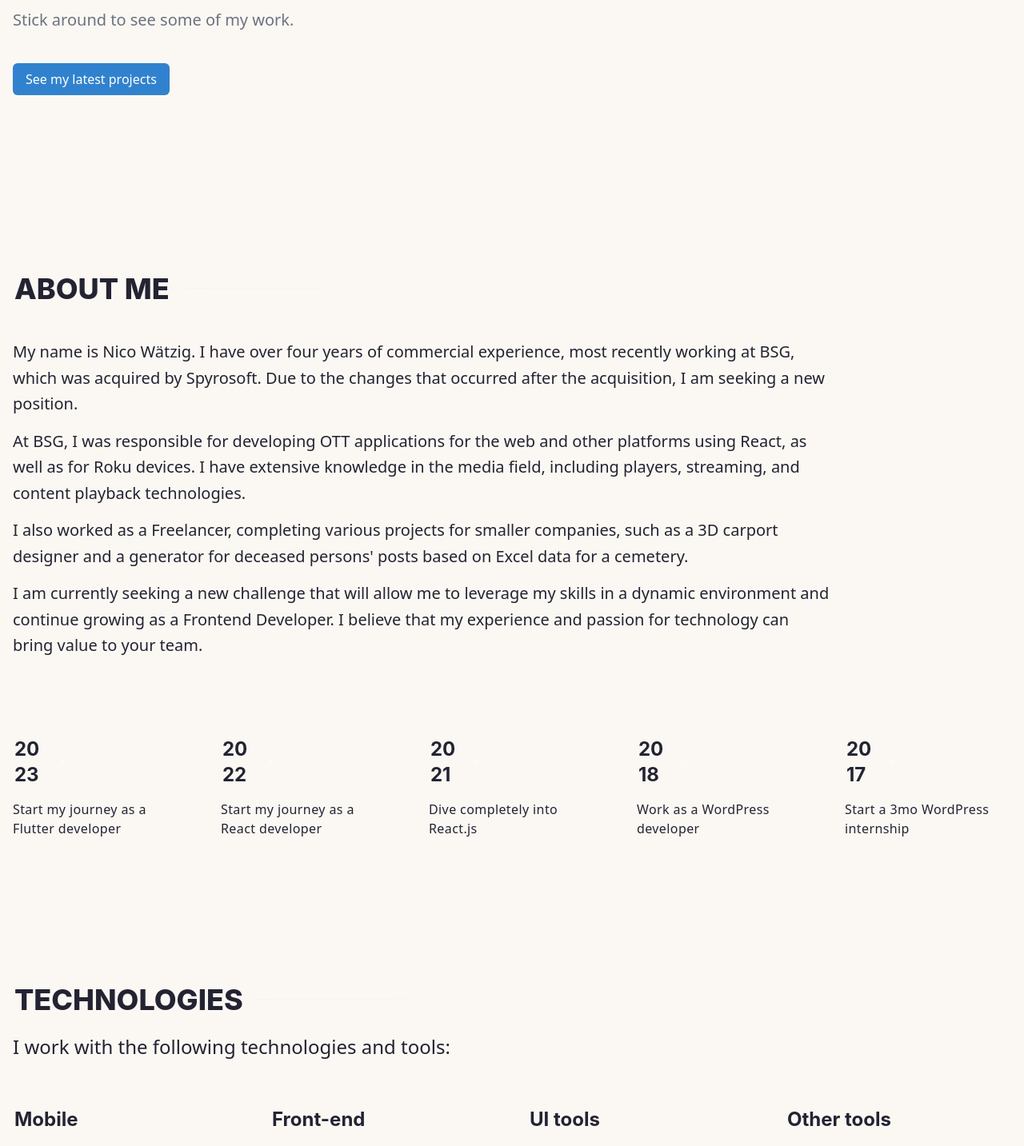
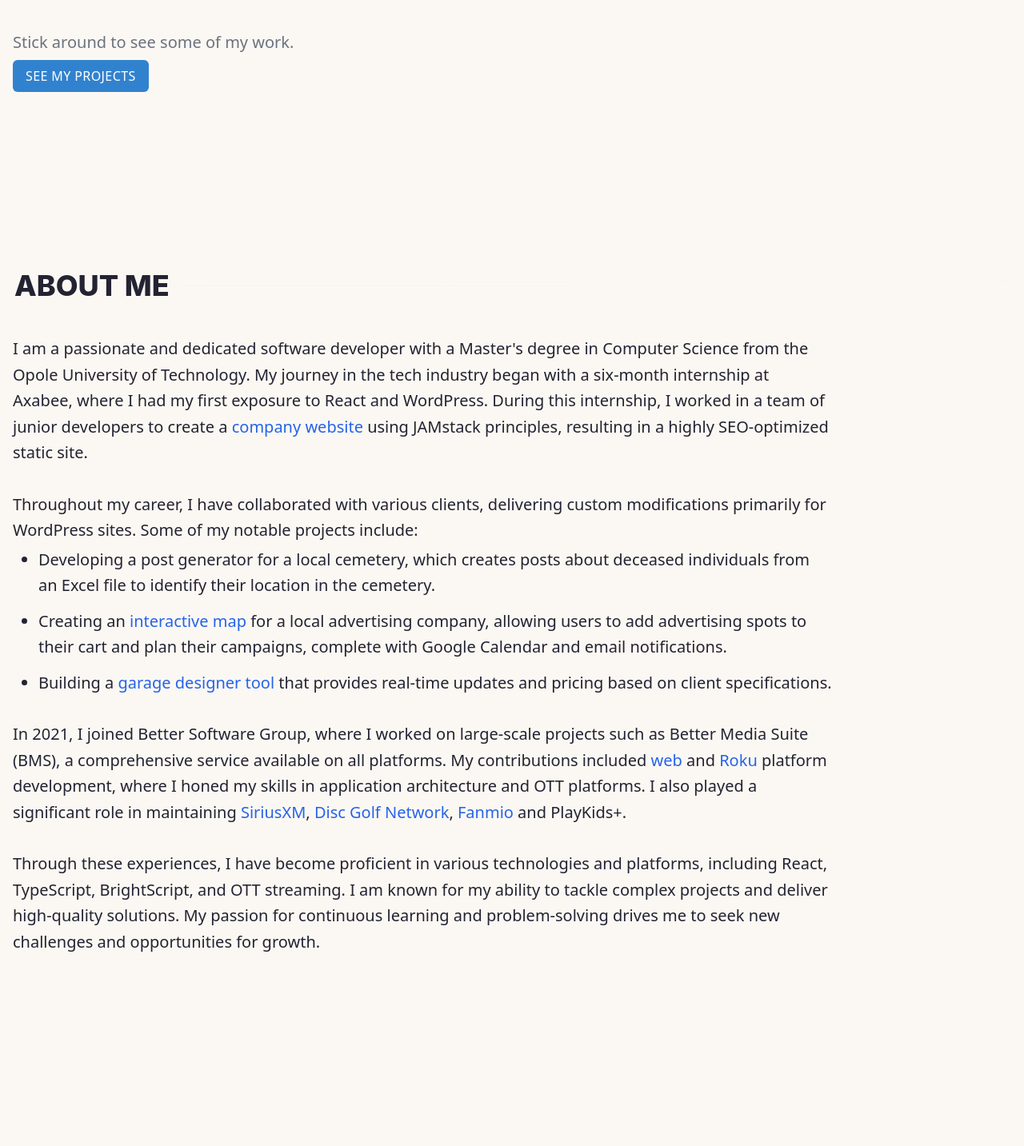
Before and after one commit to Nico2d/nico-watzig-portfolio, a Next.js app: page / in a window 1280 px wide. Shown: the part 449-1882 px from the top of the page at 80% size. Built offline with nearby package versions, Linux system fonts and the light colour scheme.

Commit message:
feat: update About me

```diff
--- a/src/components/sections/about/index.tsx
+++ b/src/components/sections/about/index.tsx
@@ -2,6 +2,7 @@ import { useRef } from 'react'
 import { LazyMotion, domAnimation, useInView } from 'framer-motion'
 import { TimeLine } from './TimeLine'
 import { HeadingDivider } from '../../HeadingDivider'
+import Link from 'next/link'
 
 export function AboutSection() {
 	const ref = useRef(null)
@@ -15,7 +16,7 @@ export function AboutSection() {
 					<div
 						tabIndex={0}
 						ref={ref}
-						className="text-xl font-light leading-relaxed"
+						className="text-xl font-light leading-relaxed space-y-8"
 						style={{
 							transform: isInView ? 'none' : 'translateX(-200px)',
 							opacity: isInView ? 1 : 0,
@@ -24,40 +25,95 @@ export function AboutSection() {
 						}}
 					>
 						<p>
-							My name is Nico Wätzig. I have over four years of
-							commercial experience, most recently working at BSG,
-							which was acquired by Spyrosoft. Due to the changes
-							that occurred after the acquisition, I am seeking a
-							new position.
+							I am a passionate and dedicated software developer
+							with a Master's degree in Computer Science from the
+							Opole University of Technology. My journey in the
+							tech industry began with a six-month internship at
+							Axabee, where I had my first exposure to React and
+							WordPress. During this internship, I worked in a
+							team of junior developers to create a{' '}
+							<StyledLink project="axabee">
+								company website
+							</StyledLink>{' '}
+							using JAMstack principles, resulting in a highly
+							SEO-optimized static site.
 						</p>
 
-						<p className="my-3.5">
-							At BSG, I was responsible for developing OTT
-							applications for the web and other platforms using
-							React, as well as for Roku devices. I have extensive
-							knowledge in the media field, including players,
-							streaming, and content playback technologies.
+						<div>
+							<p>
+								Throughout my career, I have collaborated with
+								various clients, delivering custom modifications
+								primarily for WordPress sites. Some of my
+								notable projects include:
+							</p>
+							<ul className="list-disc ml-8 mt-1 space-y-3">
+								<li>
+									Developing a post generator for a local
+									cemetery, which creates posts about deceased
+									individuals from an Excel file to identify
+									their location in the cemetery.
+								</li>
+								<li>
+									Creating an{' '}
+									<StyledLink project="inteligentne-reklamy">
+										interactive map
+									</StyledLink>{' '}
+									for a local advertising company, allowing
+									users to add advertising spots to their cart
+									and plan their campaigns, complete with
+									Google Calendar and email notifications.
+								</li>
+								<li>
+									Building a{' '}
+									<StyledLink project="prime-garage">
+										garage designer tool
+									</StyledLink>{' '}
+									that provides real-time updates and pricing
+									based on client specifications.
+								</li>
+							</ul>
+						</div>
+
+						<p>
+							In 2021, I joined Better Software Group, where I
+							worked on large-scale projects such as Better Media
+							Suite (BMS), a comprehensive service available on
+							all platforms. My contributions included{' '}
+							<StyledLink project="the-better">web</StyledLink>{' '}
+							and <StyledLink project="bms-roku">Roku</StyledLink>{' '}
+							platform development, where I honed my skills in
+							application architecture and OTT platforms. I also
+							played a significant role in maintaining{' '}
+							<StyledLink project="siriusxm">SiriusXM</StyledLink>
+							,{' '}
+							<StyledLink project="disc-golf-network">
+								Disc Golf Network
+							</StyledLink>
+							, <StyledLink project="fanmio">Fanmio</StyledLink>{' '}
+							and PlayKids+.
 						</p>
-
-						<p className="my-3.5">
-							I also worked as a Freelancer, completing various
-							projects for smaller companies, such as a 3D carport
-							designer and a generator for deceased persons' posts
-							based on Excel data for a cemetery.
-						</p>
-
-						<p className="my-3.5">
-							I am currently seeking a new challenge that will
-							allow me to leverage my skills in a dynamic
-							environment and continue growing as a Frontend
-							Developer. I believe that my experience and passion
-							for technology can bring value to your team.
+						<p>
+							Through these experiences, I have become proficient
+							in various technologies and platforms, including
+							React, TypeScript, BrightScript, and OTT streaming.
+							I am known for my ability to tackle complex projects
+							and deliver high-quality solutions. My passion for
+							continuous learning and problem-solving drives me to
+							seek new challenges and opportunities for growth.
 						</p>
 					</div>
 				</div>
-
-				<TimeLine />
 			</section>
 		</LazyMotion>
 	)
 }
+
+const StyledLink = ({ project, children }) => {
+	return (
+		<Link className="custom-link" href={`/projects/${project}`}>
+			{/* {` ${text} `} */}
+
+			{children}
+		</Link>
+	)
+}
--- a/src/components/sections/introduction/index.tsx
+++ b/src/components/sections/introduction/index.tsx
@@ -9,23 +9,21 @@ export function WelcomeSection() {
 
 	let [count, setCount] = useState(0)
 	const [text] = useState([
-		'build Flutter apps for Android/iOS',
-		'convert design into modern UI',
-		'build interactive UI using React',
-		'develop websites using Next.js',
-
-		"Freelancer",
-		"React Developer",
-		"Wordpress developer",
-		"Software developer",
-
+		'convert design into modern UI.',
+		'bring flexibility and expertise from years of freelancing.',
+		'specialize in responsive, interactive React applications.',
+		'craft custom WordPress websites for your needs.',
+		'adapt to diverse tools for optimal solutions.',
+		'specialize in OTT platform development.',
+		'develop maintainable software with clean code principles.',
+		'am an Agile Software Developer.',
 	])
 
 	useEffect(() => {
 		let interval = setInterval(() => {
 			setCount(count + 1)
 
-			if (count === 3) {
+			if (count === text.length - 1) {
 				setCount(0)
 			}
 		}, 2000)
@@ -52,7 +50,7 @@ export function WelcomeSection() {
 							}}
 						>
 							<p>
-								Hi, I&apos;m <mark>Nico Wätzig</mark> a{' '}
+								Hi, I&apos;m <mark>Nico Wätzig</mark> a
 								passionate <mark>software developer.</mark>
 							</p>
 						</h1>
@@ -74,16 +72,7 @@ export function WelcomeSection() {
 								<span
 									className="absolute flex flex-col transition-all duration-500 ease-in-expo"
 									style={{
-										top:
-											count === 0
-												? '0'
-												: count === 1
-												? '-100%'
-												: count === 2
-												? '-200%'
-												: count === 3
-												? '-300%'
-												: '0',
+										top: count === 0 ? '0' : `-${count}00%`,
 										left: '13px',
 									}}
 								>
@@ -100,7 +89,7 @@ export function WelcomeSection() {
 						<p
 							tabIndex={0}
 							ref={ref}
-							className="mt-3 mb-10 text-gray-500 text-xl"
+							className="mt-10 mb-2 text-gray-500 text-xl"
 							style={{
 								transform: isInView
 									? 'none'
@@ -124,18 +113,15 @@ export function WelcomeSection() {
 							}}
 						>
 							<Link
-								href="#projects"
-								// onClick={onClick}
+								href="/projects"
 								tabIndex={0}
-								className="btn"
+								className="btn tracking-wide"
 								aria-label="Latest projects"
 							>
-								See my latest projects
+								SEE MY PROJECTS
 							</Link>
 						</div>
 					</div>
-
-					{/* {isTabletUp && <WelcomeAnimation />} */}
 				</div>
 			</section>
 		</LazyMotion>
--- a/src/components/sections/technologies/index.tsx
+++ b/src/components/sections/technologies/index.tsx
@@ -24,7 +24,7 @@ export function TechnologiesSection() {
 							'all 0.9s cubic-bezier(0.17, 0.55, 0.55, 1) 0.5s',
 					}}
 				>
-					I work with the following technologies and tools:
+					I worked with the following technologies and tools:
 				</p>
 
 				{!!TECHNOLOGIES.length && (
--- a/src/constants/technologies.tsx
+++ b/src/constants/technologies.tsx
@@ -1,46 +1,72 @@
-import {
-	AiFillHtml5,
-	AiOutlineAntDesign,
-	AiFillGithub,
-	AiFillGitlab,
-} from 'react-icons/ai'
+import { AiFillHtml5, AiFillGithub, AiFillGitlab } from 'react-icons/ai'
 import { DiCss3, DiVisualstudio } from 'react-icons/di'
 import { IoLogoJavascript } from 'react-icons/io'
-import { FaReact, FaWordpressSimple, FaFigma, FaTrello } from 'react-icons/fa'
+import { FaReact, FaFigma } from 'react-icons/fa'
 import { BsBootstrap } from 'react-icons/bs'
 import { TbBrandNextjs, TbBrandTailwind } from 'react-icons/tb'
-import { RiFlutterFill } from 'react-icons/ri'
+import {
+	SiStrapi,
+	SiPhp,
+	SiBlender,
+	SiSwagger,
+	SiPostman,
+	SiAtlassian,
+	SiRoku,
+	SiGatsby,
+	SiWordpress,
+} from 'react-icons/si'
+import { TbBrandReactNative, TbBrandThreejs } from 'react-icons/tb'
+
+const iconSize = 32
 
 export const TECHNOLOGIES = [
 	{
-		category: 'Mobile',
-		items: [{ name: 'Flutter', icon: <RiFlutterFill size={32} /> }],
-	},
-	{
 		category: 'Front-end',
 		items: [
-			{ name: 'HTML', icon: <AiFillHtml5 size={32} /> },
-			{ name: 'CSS', icon: <DiCss3 size={32} /> },
-			{ name: 'JS', icon: <IoLogoJavascript size={32} /> },
-			{ name: 'React', icon: <FaReact size={32} /> },
-			{ name: 'Next', icon: <TbBrandNextjs size={32} /> },
-			{ name: 'Tailwind CSS', icon: <TbBrandTailwind size={32} /> },
-			{ name: 'AntD', icon: <AiOutlineAntDesign size={32} /> },
-			{ name: 'Bootstrap', icon: <BsBootstrap size={32} /> },
+			{ name: 'HTML', icon: <AiFillHtml5 size={iconSize} /> },
+			{ name: 'CSS', icon: <DiCss3 size={iconSize} /> },
+			{ name: 'JS', icon: <IoLogoJavascript size={iconSize} /> },
+			{ name: 'React', icon: <FaReact size={iconSize} /> },
+			{ name: 'Next', icon: <TbBrandNextjs size={iconSize} /> },
+			{ name: 'Tailwind CSS', icon: <TbBrandTailwind size={iconSize} /> },
+			{ name: 'Bootstrap', icon: <BsBootstrap size={iconSize} /> },
+			{ name: 'ThreeJS', icon: <TbBrandThreejs size={iconSize} /> },
+			{ name: 'Roku', icon: <SiRoku size={iconSize} /> },
+			{
+				name: 'React-Native',
+				icon: <TbBrandReactNative size={iconSize} />,
+				},
 		],
 	},
 	{
-		category: 'UI tools',
-		items: [{ name: 'Figma', icon: <FaFigma size={32} /> }],
+		category: 'Back-end',
+		items: [
+			{
+				name: 'PHP',
+				icon: <SiPhp size={iconSize} />,
+			},
+			,
+		],
+	},
+	{
+		category: 'CMS',
+		items: [
+			{ name: 'WordPress', icon: <SiWordpress size={iconSize} /> },
+			{ name: 'Strapi', icon: <SiStrapi size={iconSize} /> },
+			{ name: 'Gatsby', icon: <SiGatsby size={iconSize} /> },
+		],
 	},
 	{
 		category: 'Other tools',
 		items: [
-			{ name: 'WordPress CMS', icon: <FaWordpressSimple size={32} /> },
-			{ name: 'Trello', icon: <FaTrello size={32} /> },
-			{ name: 'Github', icon: <AiFillGithub size={32} /> },
-			{ name: 'Gitlab', icon: <AiFillGitlab size={32} /> },
-			{ name: 'VsCode', icon: <DiVisualstudio size={32} /> },
+			{ name: 'Figma', icon: <FaFigma size={iconSize} /> },
+			{ name: 'Blender', icon: <SiBlender size={iconSize} /> },
+			{ name: 'Github', icon: <AiFillGithub size={iconSize} /> },
+			{ name: 'Gitlab', icon: <AiFillGitlab size={iconSize} /> },
+			{ name: 'VsCode', icon: <DiVisualstudio size={iconSize} /> },
+			{ name: 'Postman', icon: <SiPostman size={iconSize} /> },
+			{ name: 'Swagger', icon: <SiSwagger size={iconSize} /> },
+			{ name: 'Atlassian ', icon: <SiAtlassian size={iconSize} /> },
 		],
 	},
 ]
--- a/src/lib/notion/renderers/NotionText.tsx
+++ b/src/lib/notion/renderers/NotionText.tsx
@@ -82,10 +82,7 @@ const DynamicTextTag = ({ Tag, attributes, children }) => {
 		return (
 			<Link
 				href={attributes[1]}
-				className={
-					'font-medium text-blue-600 dark:text-blue-500 hover:underline ' +
-					classNamesString
-				}
+				className={'custom-link ' + classNamesString}
 			>
 				{children}
 			</Link>
--- a/src/styles/base.css
+++ b/src/styles/base.css
@@ -7,6 +7,10 @@
 	.custom-checkbox {
 		@apply appearance-none h-5 w-5 border border-gray-600 rounded-md bg-gray-800 checked:bg-blue-500 checked:border-transparent focus:outline-none transition duration-200;
 		position: relative;
+	}
+
+	.custom-link {
+		@apply font-medium text-blue-600 dark:text-blue-500 hover:underline
 	}
 
 	.custom-checkbox:checked::after {
--- a/src/styles/components.css
+++ b/src/styles/components.css
@@ -8,7 +8,7 @@
 		@apply max-w-7xl mx-auto px-4;
 	}
 	mark {
-		@apply bg-transparent text-blue-light;
+		@apply bg-transparent text-blue-light font-bold;
 	}
 
 	.highlight {
```
